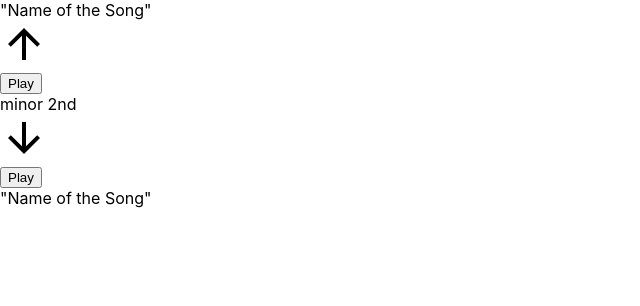
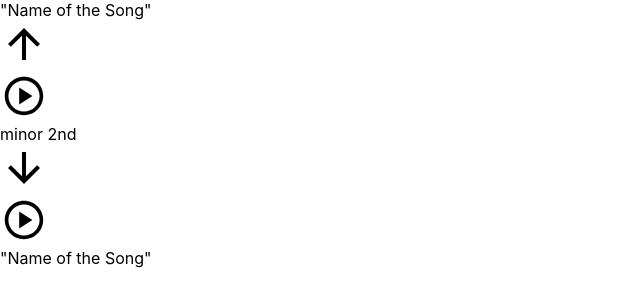
Before and after one commit to eugelogic/music-intervals-app, a React (Create React App) app: page / in a window 1280 px wide. Shown: the top 306 px of the page, without its empty margins (0-640 px from the left). Built offline with nearby package versions, Linux system fonts and the light colour scheme.

Commit message:
Add svg icons to play button

```diff
--- a/src/App.css
+++ b/src/App.css
@@ -1,3 +1,9 @@
 * {
   margin: 0;
 }
+
+button {
+  border: 0;
+  padding: 0;
+  background-color: transparent;
+}
--- a/src/Player.js
+++ b/src/Player.js
@@ -28,7 +28,7 @@ const Player = ({ src }) => {
 
     return (
         <div>
-            <button onClick={toggle}>{playing ? "Pause" : "Play"}</button>
+            <button onClick={toggle}>{playing ? <img src="/pause-icon.svg" alt="pause-icon" /> : <img src="/play-icon.svg" alt="play-icon" />}</button>
         </div>
     )
 }
```
Also changed, not shown: public/pause-icon.svg (added), public/play-icon.svg (added).
